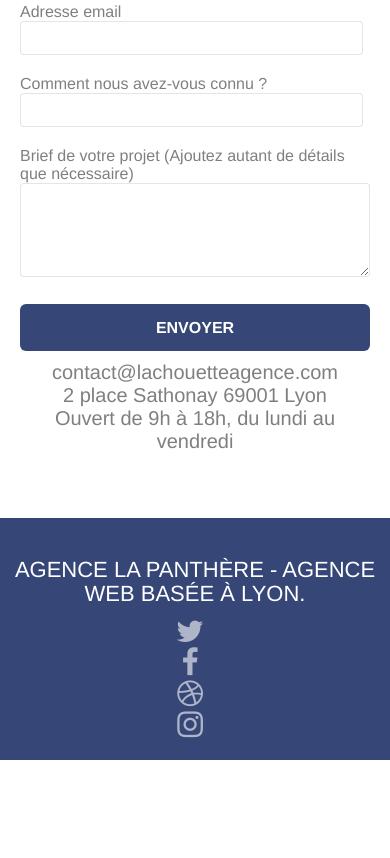
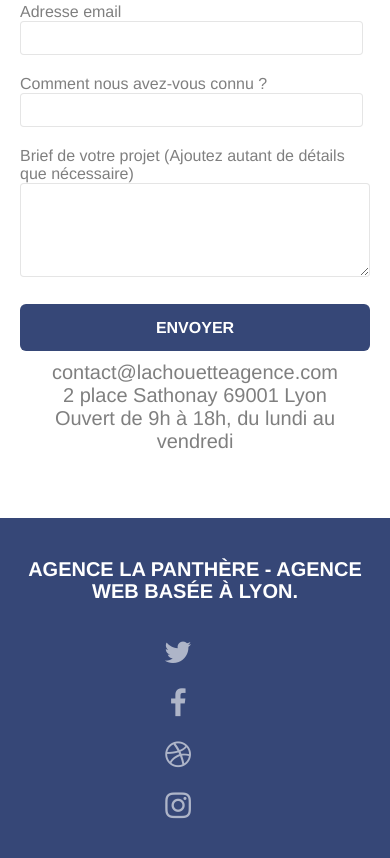
Before and after one commit to LaetitiaCroise/La-Panth-re-P4, a plain HTML site: page contact.html in a window 390 px wide. Shown: the part 524-1382 px from the top of the page. Before the commit the page ends 1284 px from the top, so only its background shows below. Drawn offline with Linux system fonts and the light colour scheme.

Commit message:
modif css

```diff
--- a/contact.html
+++ b/contact.html
@@ -122,7 +122,7 @@
 <!-- Footer - bloc-8 -->
 <footer class="bloc bgc-atomic-tangerine d-bloc" id="bloc-8">
 	<section class="container bloc-sm ">
-		<h3 class="text-center white">
+		<h3 class="text-center-white-footer">
 			Agence La Panthère - Agence web basée à Lyon.<br>
 		</h3>
 		<ul class="row row-no-gutters social text-center">
--- a/style.css
+++ b/style.css
@@ -298,9 +298,9 @@ a:hover {
 
 .row-no-gutters>[class^="col-"],
 .row-no-gutters>[class*=" col-"] {
-    padding-right: 0;
-    padding-left: 0;
     list-style: none;
+    padding: 0;
+
 }
 
 #bloc-1-hero h1 {
@@ -316,7 +316,6 @@ a:hover {
     height: auto;
     padding: 3px 15px;
     font-size: 25px;
-    font-weight: normal;
     font-weight: 600;
     line-height: 44px;
 }
@@ -726,8 +725,8 @@ p {
 }
 
 .social {
-    max-width: 400px;
-    margin: auto auto auto auto;
+    padding: 15px 48px;
+    margin: 8px;
 }
 
 
@@ -740,7 +739,6 @@ h3 {
     font-size: 15px;
     text-transform: uppercase;
     font-weight: 700;
-    color: #333333 !important;
 }
 
 .med-width-whitespace {
@@ -765,7 +763,7 @@ h4 {
     text-align: center;
     text-transform: uppercase;
     font-size: 20px;
-    color: #FFF;
+    color: #FFFF;
     font-weight: 700;
 }
 
@@ -1158,6 +1156,12 @@ h4 {
     .bloc-mob-center-text {
         text-align: center;
     }
+    .row-no-gutters>[class^="col-"],
+    .row-no-gutters>[class*=" col-"] {
+    list-style: none;
+    padding: 10px 0;
+
+}
 }
 
 @media (max-width: 400px) {
```
